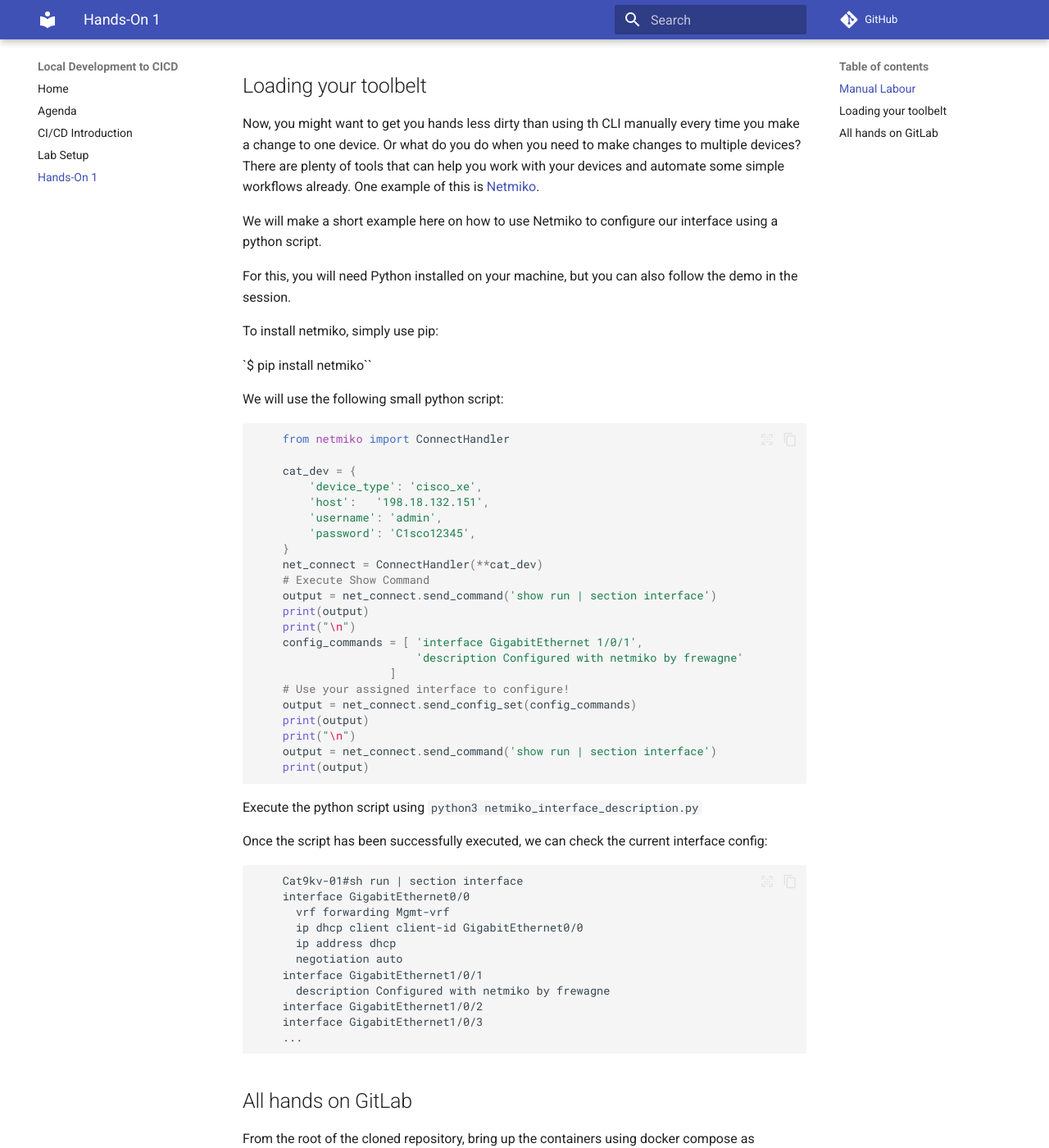
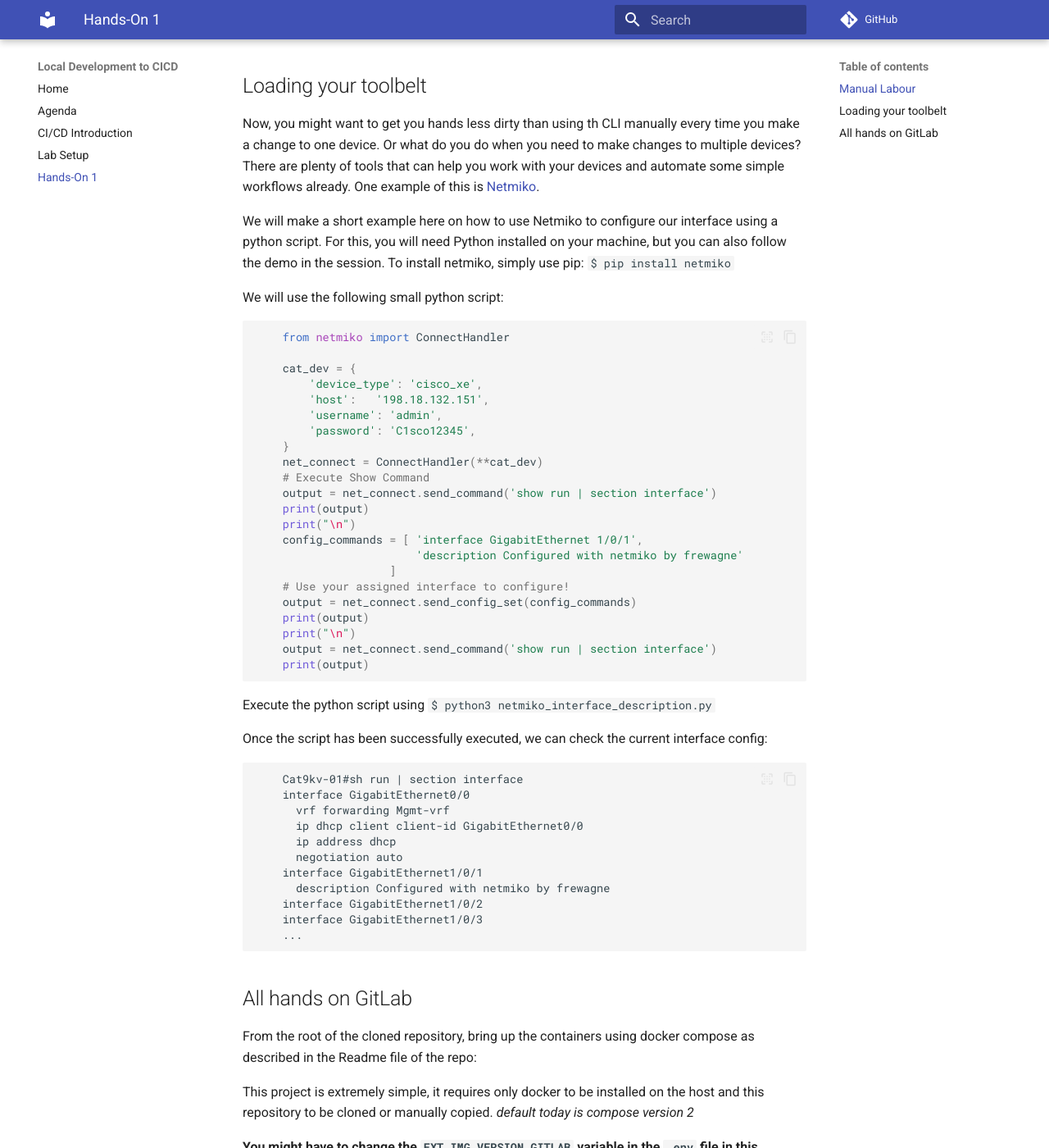
Before and after one commit to moore-automation/local_dev_to_cicd, an MkDocs documentation site: the page built from docs/hands_on_01.md, in a window 1280 px wide and 1400 px high, scrolled down 560 px. Shown: the whole window at 82% size. Built offline with MkDocs 1.6.1 and Material for MkDocs 9.7.7, drawn with Linux system fonts in a browser that asks for light colours; comment, search, counter and statistics services are not loaded; some of the changed text lies outside the part shown.

````diff
--- a/docs/hands_on_01.md
+++ b/docs/hands_on_01.md
@@ -60,12 +60,8 @@ There are plenty of tools that can help you work with your devices and automate
 One example of this is [Netmiko](https://github.com/ktbyers/netmiko).
 
 We will make a short example here on how to use Netmiko to configure our interface using a python script.
-
 For this, you will need Python installed on your machine, but you can also follow the demo in the session.
-
-To install netmiko, simply use pip:
-
-`$ pip install netmiko``
+To install netmiko, simply use pip: `$ pip install netmiko`
 
 We will use the following small python script:
 ```python
@@ -93,7 +89,7 @@ We will use the following small python script:
     print(output)
 ```
 
-Execute the python script using `python3 netmiko_interface_description.py`
+Execute the python script using `$ python3 netmiko_interface_description.py`
 
 Once the script has been successfully executed, we can check the current interface config:
 ```
@@ -131,9 +127,7 @@ Should look something like this:
 
 Once all the containers are up and running, you  got yourself a great automation toolset and a GitLab instance of your own! All inclusive a GitLab runner that will take care of the execution of our pipeline later on.
 
-You can now access your GitLab instance under `localhost:2080` in your browser and log in with the specified credentials:
-- default_user
-- C1sco12345
+You can now access your GitLab instance under `localhost:2080` in your browser and log in with the specified credentials: `default_user/C1sco12345`
 
 Once you successfully authenticated, you will see an existing project called `Default Resources` in which you will find a folder structure named `Ansible/playbooks` where we will store the files that will make up our device configuration.
 
````
